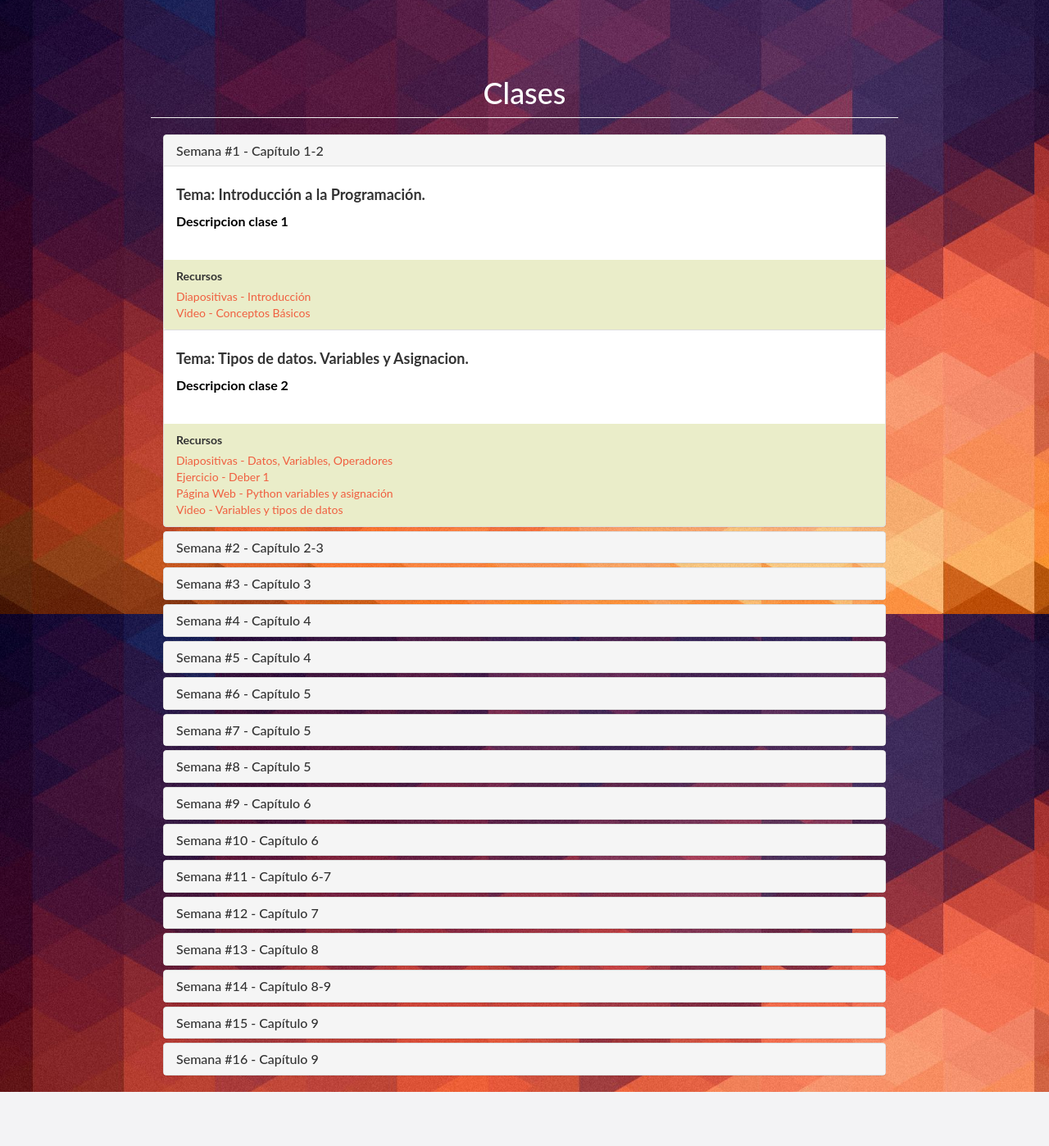
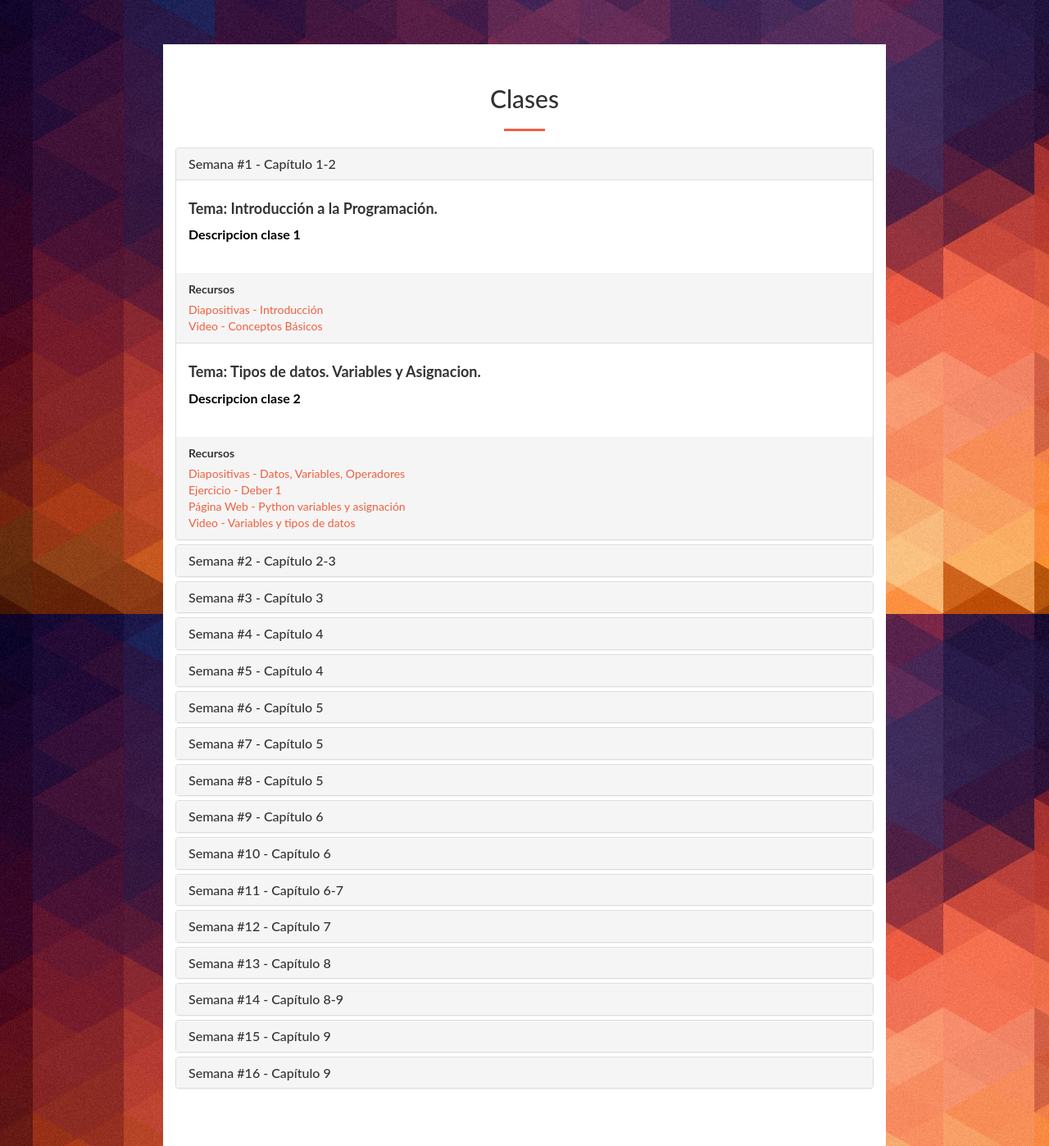
Before and after one commit to J3S/WebFundamentos, a PHP site: page /pages/semana/ in a window 1280 px wide. Shown: the part 51-1449 px from the top of the page at 82% size. Before the commit the page ends 1383 px from the top, so only its background shows below. Run offline with PHP 8.4, Linux system fonts and the light colour scheme; some libraries are stand-ins or nearby versions.

Commit message:
Pequeña modificación a la página semana a semana

```diff
--- a/css/semanas.css
+++ b/css/semanas.css
@@ -1,8 +1,20 @@
-.panel-footer{
-	background-color: hsla(64,50%,56%,0.32);
+
+
+.panel-heading.accordion-toggle:after {
+    /* adjust as needed, taken from bootstrap.css */
+    float: right;
+    position: relative;
+    bottom: 23px;
+    font-size: 15pt;
+    /* adjust as needed */
+    color: grey;
+    /* adjust as needed */
 }
 
-.panel-heading{
-	background-color: hsla(20,100%,60%,0.85);
+.panel-heading:hover {
+    cursor: pointer;
+}
 
+.panel-heading:hover h4 {
+    text-decoration: underline;
 }
--- a/js/semana.js
+++ b/js/semana.js
@@ -6,14 +6,13 @@
         var i = 0;
         $.each(data.semanas, function(key, value) {
             var panelDefault = $('<div class="panel panel-default"></div>');
-            var panelHeading = $('<div class="panel-heading" role="tab" id="heading' + i + '"></div>');
+            var panelHeading = $('<div class="panel-heading accordion-toggle" role="tab" id="heading' + i + '" data-toggle="collapse" href="#collapse' +
+                                        i + '"></div>');
             if (i == 0) {
-                var panelTitle = $('<h4 class="panel-title"><a role="button" data-toggle="collapse" data-parent="#accordion" href="#collapse' +
-                                        i + '" aria-expanded="true" aria-controls="collapse' + i + '">' + "Semana #" + value.numero + " - Capítulo " + value.capitulo + '</a></h4>');
+                var panelTitle = $('<h4 class="panel-title"><a role="button"  data-parent="#accordion" aria-expanded="true" aria-controls="collapse' + i + '">' + "Semana #" + value.numero + " - Capítulo " + value.capitulo + '</a></h4>');
                 var panelCollapse = $('<div id="collapse' + i + '" class="panel-collapse collapse in" role="tabpanel" aria-labelledby="heading' + i + '"></div>');
             } else {
-                var panelTitle = $('<h4 class="panel-title"><a class="collapsed" role="button" data-toggle="collapse" data-parent="#accordion" href="#collapse' +
-                                        i + '" aria-expanded="false" aria-controls="collapse' + i + '">' + "Semana #" +value.numero + " - Capítulo " + value.capitulo + '</a></h4>');
+                var panelTitle = $('<h4 class="panel-title"><a class="collapsed" role="button" data-parent="#accordion" aria-expanded="false" aria-controls="collapse' + i + '">' + "Semana #" +value.numero + " - Capítulo " + value.capitulo + '</a></h4>');
                 var panelCollapse = $('<div id="collapse' + i + '" class="panel-collapse collapse" role="tabpanel" aria-labelledby="heading' + i + '"></div>');
             }
             $.each(value.clases, function(key, valueClase) {
--- a/pages/semana/index.html
+++ b/pages/semana/index.html
@@ -97,13 +97,11 @@
         <!-- /.container-fluid -->
     </nav>
     <div class="container container-centered">
-
+        <section class="bg-secondary">
             <div class="row">
                 <div class="col-xs-12 text-center">
-                    <header>
-                        <h1 class="page-header">Clases</h1>
-                    </header>
-
+                    <h2 class="section-heading">Clases</h2>
+                    <hr class="primary">
                 </div>
             </div>
             <div class="row">
@@ -113,7 +111,7 @@
                     </div>
                 </div>
             </div>
-
+        </section>
     </div>
     <!-- jQuery -->
     <script src="../../externo/jquery/jquery-2.2.3.min.js"></script>
```
